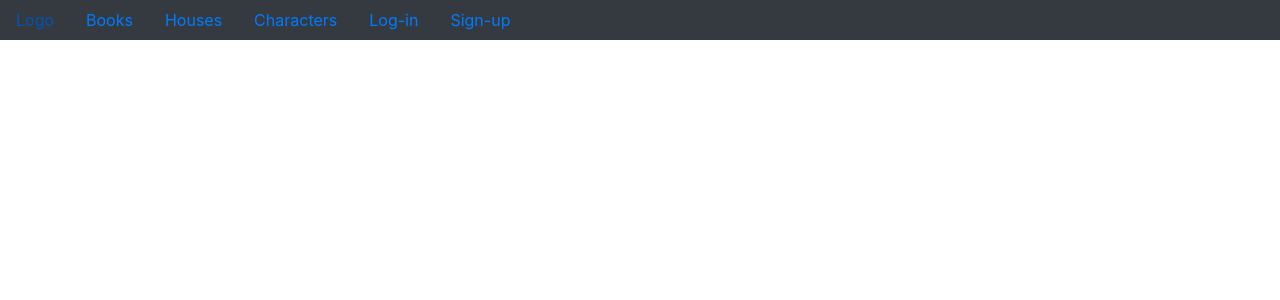
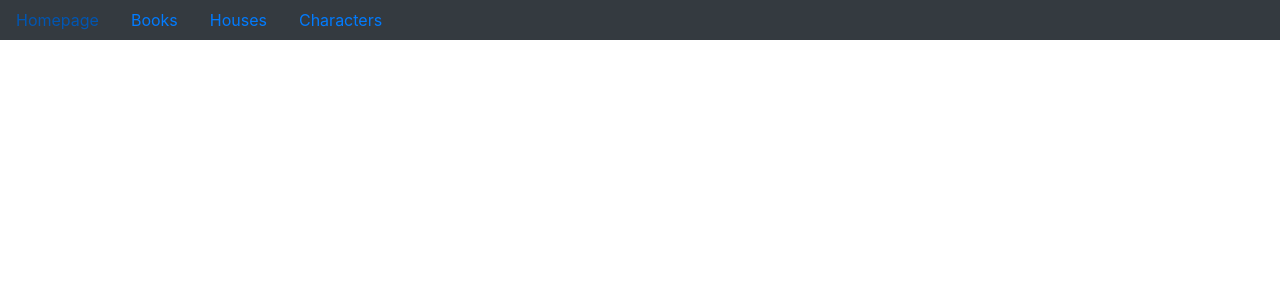
Before and after one commit to 9Bdog2/CapstoneProject, a React (Create React App) app in the folder ride-planner/: page / in a window 1280 px wide. Shown: the top 300 px of the page. Built offline with nearby package versions, Linux system fonts and the light colour scheme.

Commit message:
Error with displaying

```diff
--- a/ride-planner/src/components/BooksCard.tsx
+++ b/ride-planner/src/components/BooksCard.tsx
@@ -10,18 +10,18 @@ const BooksCard = ({ books }: IProps) => {
       <Card.Img variant="top" src="holder.js/100px180?text=Image cap" />
       <Card.Body>
         <Card.Title>{books.name}</Card.Title>
-        <Card.Text>
-          Some quick example text to build on the card title and make up the
-          bulk of the card's content.
-        </Card.Text>
+        <Card.Text>{books.authors[0]}</Card.Text>
       </Card.Body>
       <ListGroup className="list-group-flush">
-        <ListGroupItem>Cras justo odio</ListGroupItem>
-        <ListGroupItem>Dapibus ac facilisis in</ListGroupItem>
-        <ListGroupItem>Vestibulum at eros</ListGroupItem>
+        <ListGroupItem>{books.country}</ListGroupItem>
+        <ListGroupItem>{books.isbn}</ListGroupItem>
+        <ListGroupItem>{books.mediaType}</ListGroupItem>
+        <ListGroupItem>{books.numberOfPages}</ListGroupItem>
+        <ListGroupItem>{books.publisher}</ListGroupItem>
+        <ListGroupItem>{books.released}</ListGroupItem>
       </ListGroup>
       <Card.Body>
-        <Card.Link href="#">Card Link</Card.Link>
+        <Card.Link href="#">{books.url}</Card.Link>
         <Card.Link href="#">Another Link</Card.Link>
       </Card.Body>
     </Card>
--- a/ride-planner/src/components/Home.tsx
+++ b/ride-planner/src/components/Home.tsx
@@ -7,7 +7,7 @@ class Home extends Component {
       <div>
         <Nav defaultActiveKey="/home" as="ul" className="bg-dark">
           <Nav.Item as="li">
-            <Nav.Link href="/">Logo</Nav.Link>
+            <Nav.Link href="/">Homepage</Nav.Link>
           </Nav.Item>
           <Nav.Item as="li">
             <Nav.Link eventKey="link-1" href="/maps">
@@ -24,12 +24,6 @@ class Home extends Component {
               Characters
             </Nav.Link>
           </Nav.Item>
-          <Nav.Item as="li">
-            <Nav.Link eventKey="link-2">Log-in</Nav.Link>
-          </Nav.Item>
-          <Nav.Item as="li">
-            <Nav.Link eventKey="link-2">Sign-up</Nav.Link>
-          </Nav.Item>
         </Nav>
       </div>
     );
```
